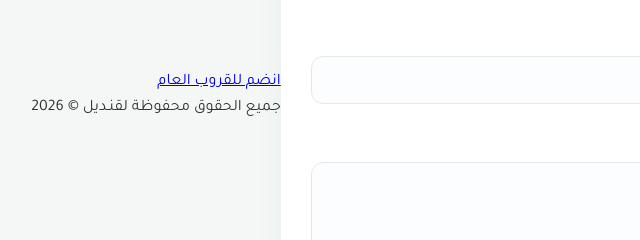
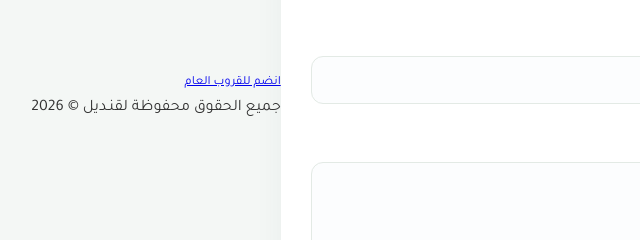
Before and after one commit to qandeel-fund/qandeelsug, a plain HTML site: page index.html in a window 1280 px wide. Shown: the part 304-544 px from the top of the page, 184-824 px from the left. Drawn offline with Linux system fonts and the light colour scheme.

Commit message:
Update style.css

```diff
--- a/style.css
+++ b/style.css
@@ -214,3 +214,14 @@ button[type="submit"]:active {
         font-size: 0.95rem;
     }
 }
+
+
+    .footer-socials {
+        flex-direction: row;
+        flex-wrap: wrap;
+        justify-content: center;
+        gap: 12px;
+    }
+    .footer-icon-link.join-icon .icon-text {
+        font-size: 0.78rem;
+    }
```
